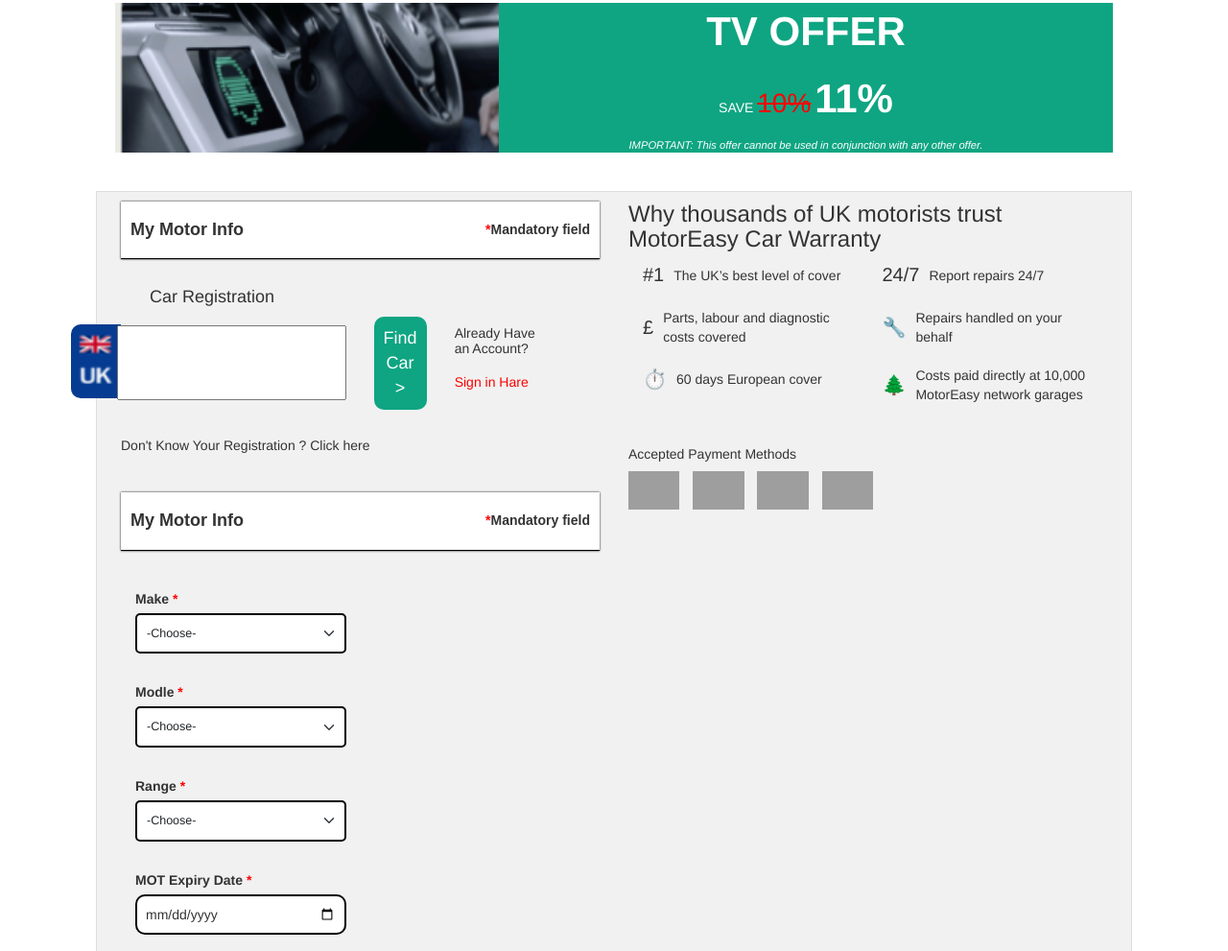
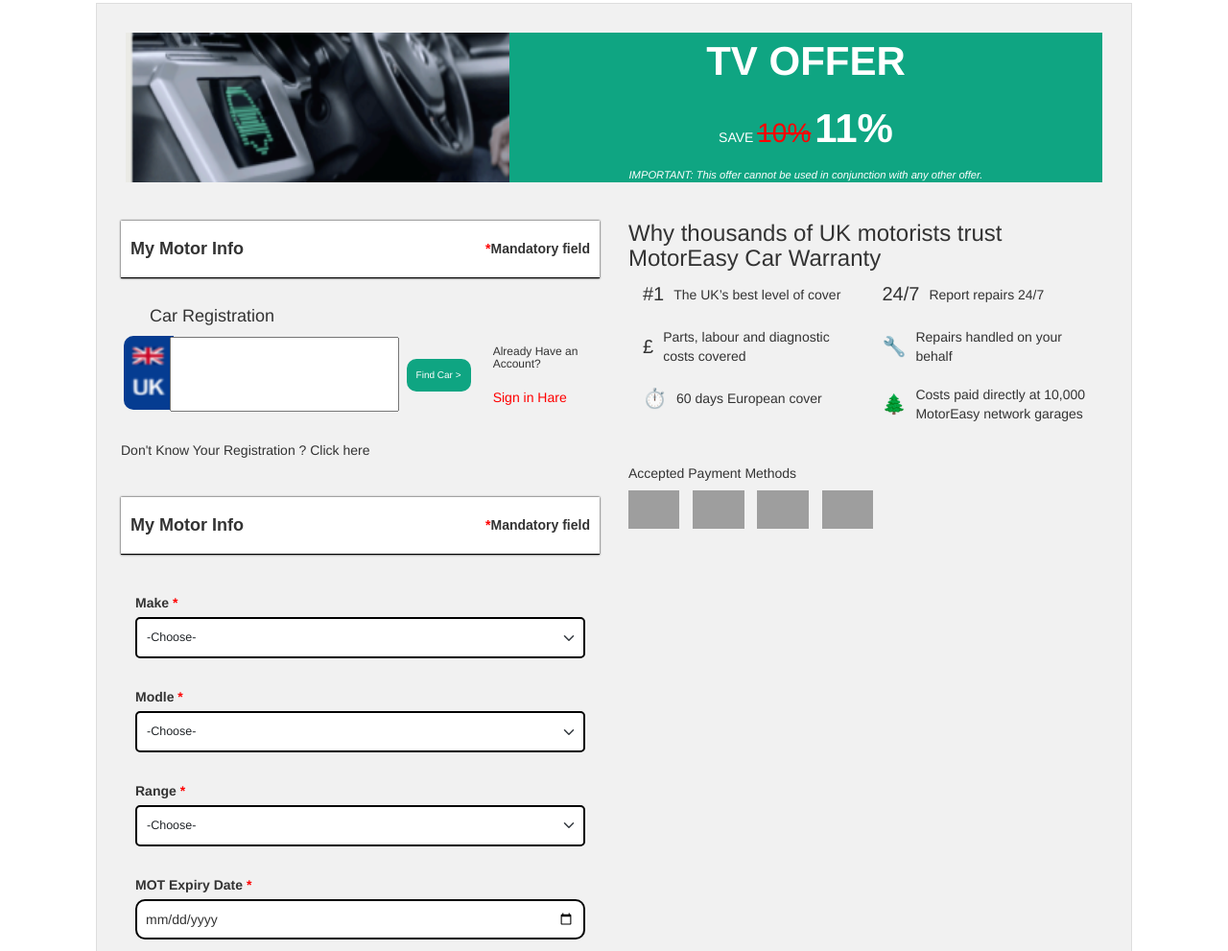
Before and after one commit to Bilal484/Motor-Easy-_-Quote, a plain HTML site: page index.html in a window 1280 px wide. Shown: the part 1115-2106 px from the top of the page at 96% size. Drawn offline with nearby package versions, Linux system fonts and the light colour scheme; grey boxes are pictures that could not be loaded.

Commit message:
Session _ Update

```diff
--- a/assets/css/style.css
+++ b/assets/css/style.css
@@ -304,6 +304,8 @@
 
 /* *******************  Registration  ************** */
 .Registration {
+    margin-left: 40px;
+    padding: 0px;
     label img {
         width: 52px;
         height: 77px;
@@ -321,10 +323,12 @@
 }
 
 .Find_car {
+    padding: 0px;
+
     button {
         background-color: #0fa582;
         color: white;
-        font-size: 18px;
+        font-size: 10px;
         padding: 10px;
         border: none;
         border-radius: 10px;
--- a/index.html
+++ b/index.html
@@ -161,20 +161,24 @@
                                 </div>
                             </div>
                             <br>
+
+
+                            <div id="content1" class="content-section active">
                                 <div class="container_10_field">
                                     <div class="image">
                                         <img src="/assets/image/side_image.png" alt="">
                                     </div>
                                     <div class="text">
                                         <div class="offer">TV OFFER</div>
-                                    <div>SAVE <span class="discount">10%</span> <span class="new-discount">11%</span>
+                                        <div>SAVE <span class="discount">10%</span> <span
+                                                class="new-discount">11%</span>
                                         </div>
-                                    <div class="important">IMPORTANT: This offer cannot be used in conjunction with any
+                                        <div class="important">IMPORTANT: This offer cannot be used in conjunction with
+                                            any
                                             other offer.</div>
                                     </div>
                                 </div>
-
-                            <div id="content1" class="content-section active">
+                                <br>
                                 <div class="row">
                                     <div class="col-lg-6">
                                         <div class=" motor_info d-flex justify-content-between align-items-center">
@@ -193,7 +197,7 @@
                                                 <button>Find Car ></button>
                                             </div>
                                             <div class="col-lg-3 d-flex justify-content-start flex-column ">
-                                                <h5>Already Have an Account?</h5>
+                                                <h6>Already Have an Account?</h6>
                                                 <a href="javascript:void(0)">
                                                     <h5 style="color: red;">Sign in Hare</h5>
                                                 </a>
@@ -206,7 +210,7 @@
                                             <h5><span style="color: #f00;">*</span>Mandatory field</h5>
                                         </div>
                                         <div class="row">
-                                            <div class="col-lg-6 many_select">
+                                            <div class="col-lg-12 many_select">
                                                 <div class="mb-3">
                                                     <label for="" class="form-label">Make <span>*</span></label>
                                                     <select class="form-select form-select-lg" name="" id="">
```
Lines whose indentation alone changed are shown as unchanged.
